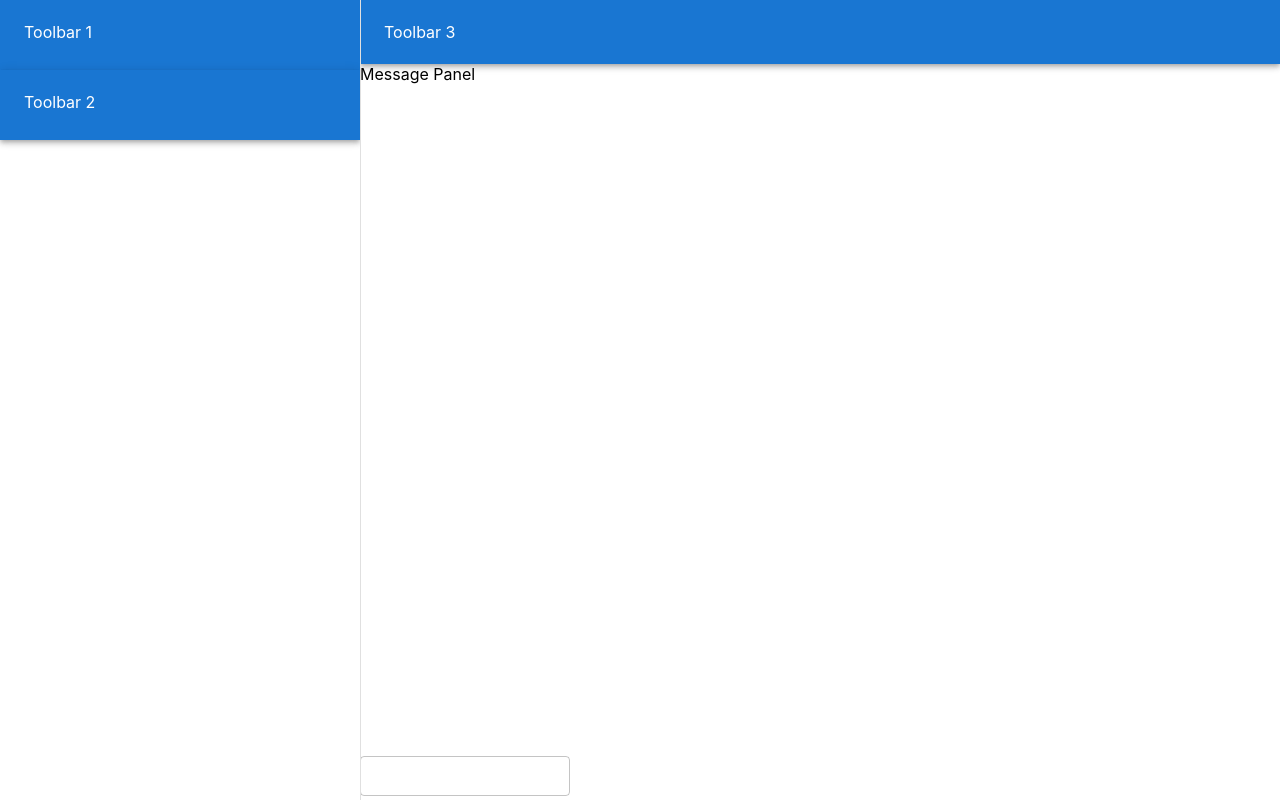
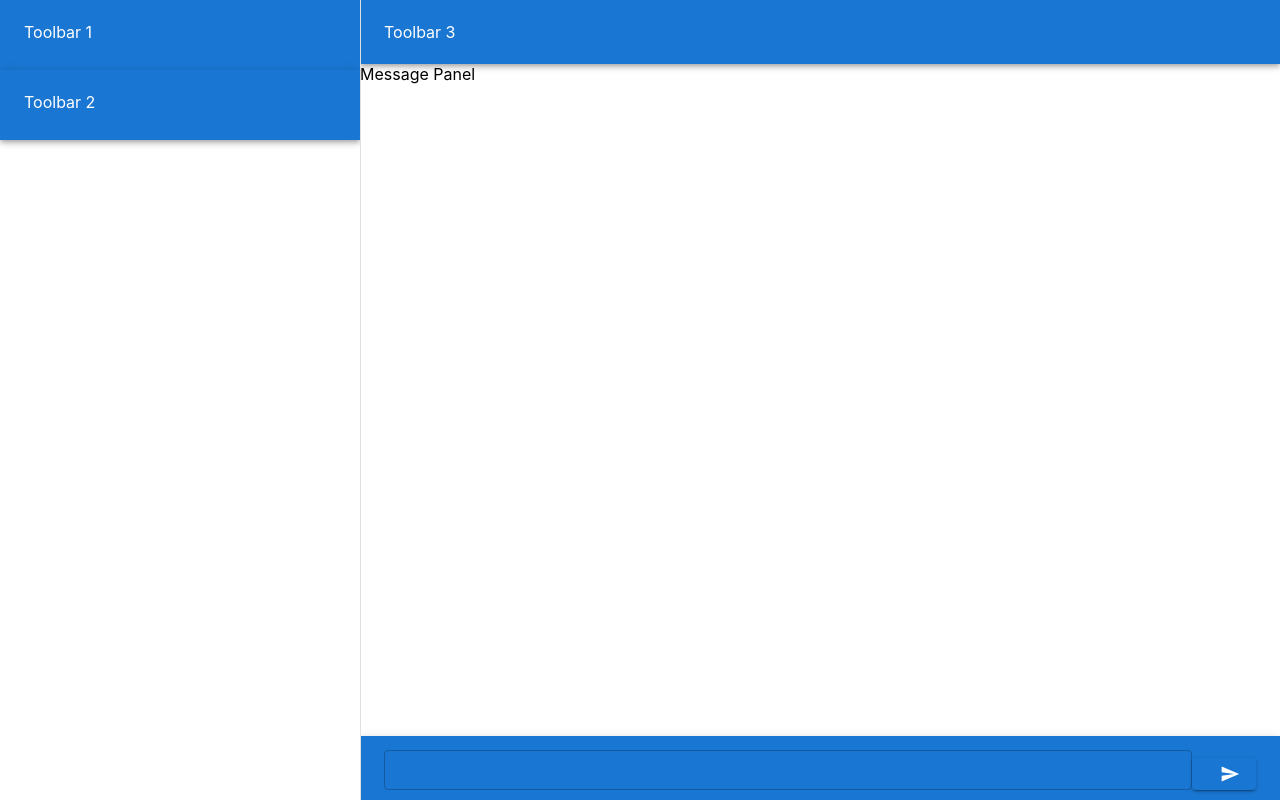
Before and after one commit to jmLei/Messenger-Website, a React (Create React App) app in the folder frontend/: page / in a window 1280 px wide. Built offline with nearby package versions, Linux system fonts and the light colour scheme.

Commit message:
Added send button next to textfield

```diff
--- a/frontend/src/components/Main.jsx
+++ b/frontend/src/components/Main.jsx
@@ -2,6 +2,7 @@ import React, { useState, useEffect, useRef } from "react";
 
 import AppBar from "@mui/material/AppBar";
 import Box from "@mui/material/Box";
+import Button from "@mui/material/Button";
 import Drawer from "@mui/material/Drawer";
 import Grid from "@mui/material/Grid";
 import List from "@mui/material/List";
@@ -9,6 +10,8 @@ import ListItem from "@mui/material/ListItem";
 import ListItemText from "@mui/material/ListItemText";
 import TextField from "@mui/material/TextField";
 import Toolbar from "@mui/material/Toolbar";
+
+import SendIcon from "@mui/icons-material/Send";
 
 import { makeStyles } from "@material-ui/core";
 
@@ -114,15 +117,36 @@ const Main = () => {
 
                     </Box>
 
-                    <Box ref={textFieldRef} sx={{ position: "relative" }}>
+                    <Box ref={textFieldRef} sx={{ position: "relative", width: "100%" }}>
+                        <AppBar
+                            position="static"
+                            sx={{
+                                bottom: 0,
+                                display: "flex",
+                                position: "absolute",
+                            }}
+                        >
+                            <Toolbar>
                                 <TextField
+                                    color="warning"
                                     multiline
                                     maxRows={4}
                                     onChange={textFieldOnChangeHandler}
                                     margin="dense"
                                     size="small"
-                            sx={{ position: "absolute", bottom: 0 }}
+                                    sx={{ flexGrow: 1 }}
                                 />
+                                <Button
+                                    endIcon={<SendIcon/>}
+                                    sx={{
+                                        alignSelf: "flex-end",
+                                        top: "-10px"
+                                    }}
+                                    variant="contained"
+                                >
+                                </Button>
+                            </Toolbar>
+                        </AppBar>
                     </Box>
                 </Box>
             </Box>
```
Lines whose indentation alone changed are shown as unchanged.
